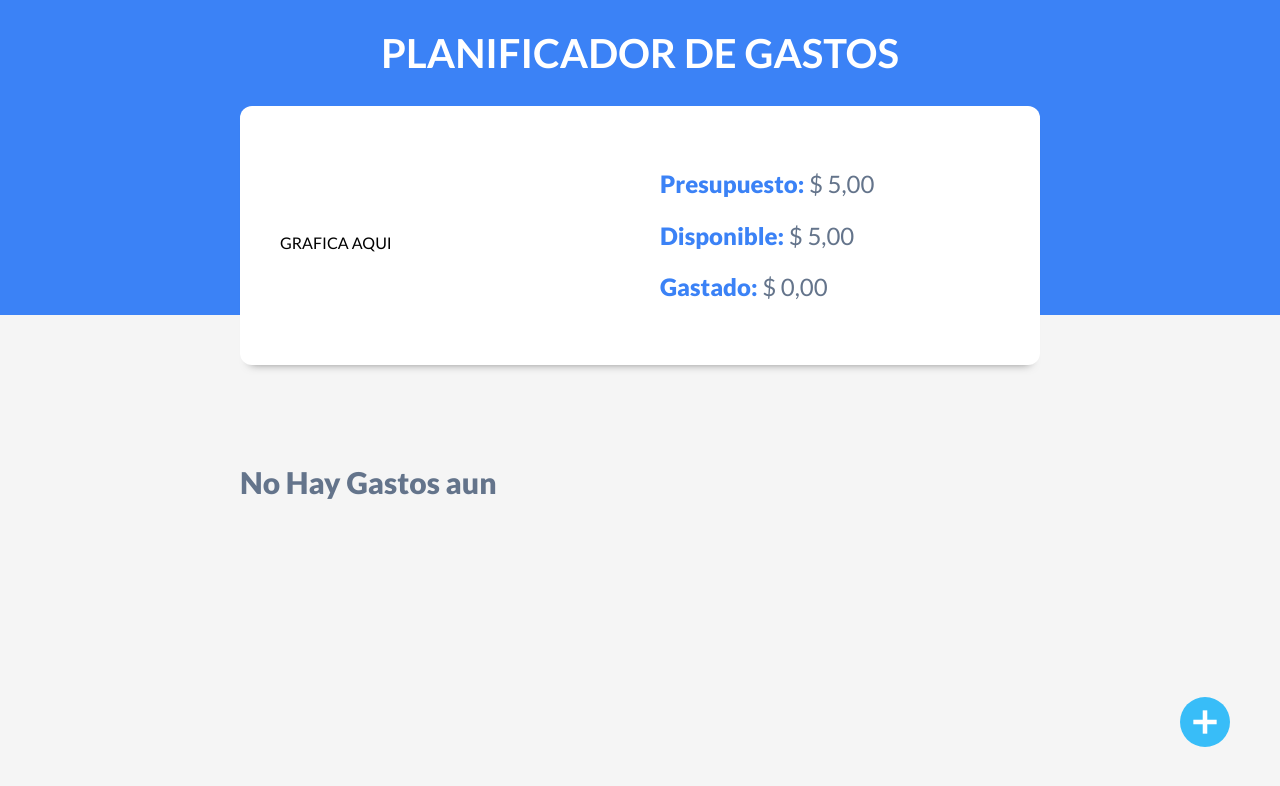
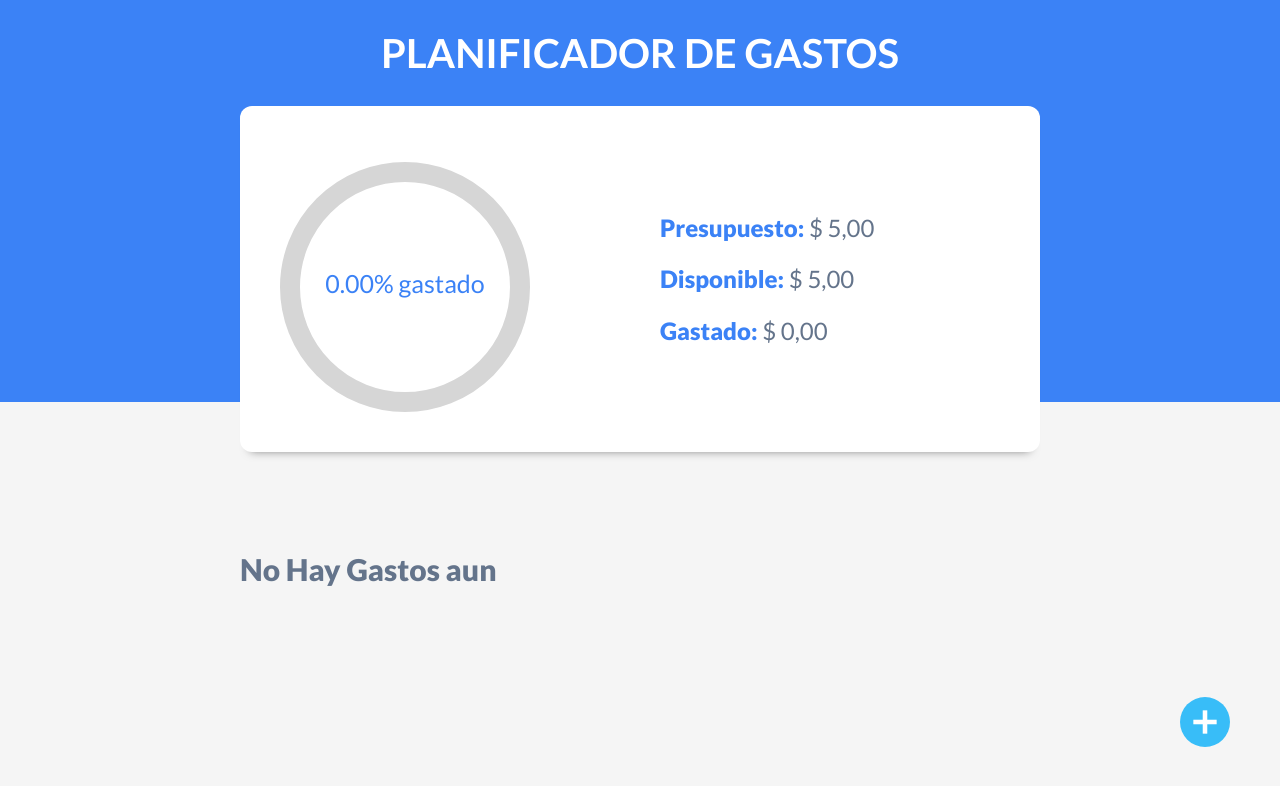
Before and after one commit to pipeswk/app-presupuesto, a React (Vite) app: page / in a window 1280 px wide. Both pictures are taken after typing "5" into the empty fields and a click on the input "Añadir". Shown: the top 786 px of the page. Built offline with nearby package versions, Linux system fonts and the light colour scheme.

Commit message:
Se agrega grafica de progreso

```diff
--- a/src/Components/ControlPresupuesto.jsx
+++ b/src/Components/ControlPresupuesto.jsx
@@ -1,10 +1,13 @@
-import { useEffect, useState } from 'react'
+import { useEffect, useState } from 'react';
+import { CircularProgressbar, buildStyles } from 'react-circular-progressbar';
+import 'react-circular-progressbar/dist/styles.css';
 
 
 const ControlPresupuesto = ( { presupuesto, gastos } ) => {
 
     const [ disponible, setDisponible ] = useState(presupuesto);
     const [ gastado, setGastado ] = useState(0);
+    const [ percentage, setPercentage ] = useState(0);
 
     useEffect(() => {
         const totalGastado = gastos.reduce( (total, gasto) => gasto.cantidad + total, 0 );
@@ -12,6 +15,12 @@ const ControlPresupuesto = ( { presupuesto, gastos } ) => {
         setGastado(totalGastado);
         setDisponible(montoDisponible);
     }, [gastos])
+
+    useEffect(() => {
+        const newPercentage = ((gastado / presupuesto) * 100).toFixed(2);
+        setPercentage(newPercentage);
+    }, [gastado])
+
 
 
 
@@ -26,7 +35,16 @@ const ControlPresupuesto = ( { presupuesto, gastos } ) => {
   return (
     <div className="contenedor-presupuesto contenedor sombra dos-columnas">
         <div>
-            <p>GRAFICA AQUI</p>
+            <p>
+                <CircularProgressbar
+                    value={percentage}
+                    text={`${percentage}% gastado`}
+                    styles={buildStyles({
+                        pathColor: "#3B82F6",
+                        textColor: "#3B82F6",
+                    })}
+                />
+            </p>
         </div>
         <div className="contenido-presupuesto">
             <p>
```
